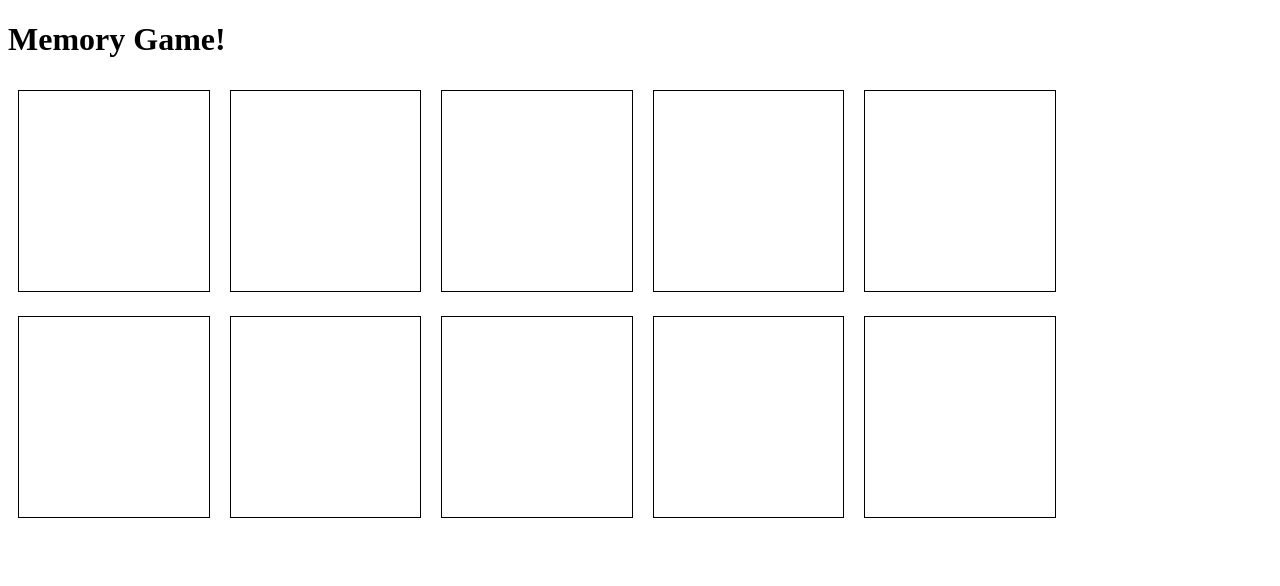
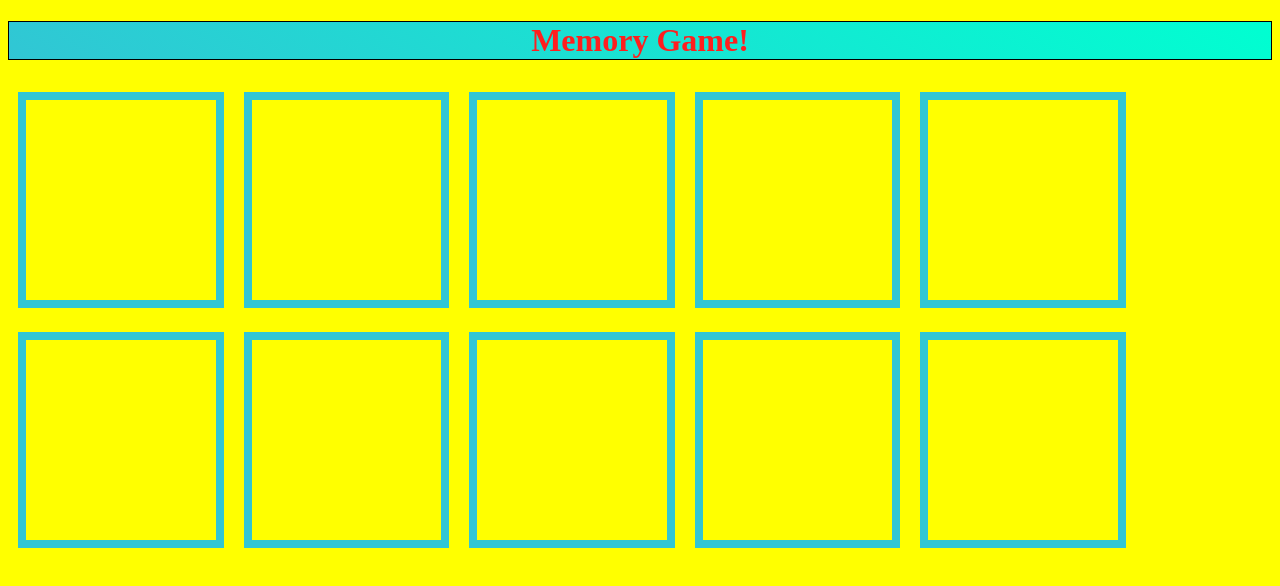
Before and after one commit to Ribarra18/MemoryGame, a plain HTML site: page index.html in a window 1280 px wide. Drawn offline with Linux system fonts and the light colour scheme.

Commit message:
Added more color.

```diff
--- a/style.css
+++ b/style.css
@@ -1,7 +1,18 @@
 #game div {
-  border: 1px solid black;
+  border: 8px solid #31c6d4;
   width: 15%;
   height: 200px;
   margin: 10px;
   display: inline-block;
 }
+
+body {
+  color: #ff1e1e;
+  background-color: #ffff00;
+}
+
+h1 {
+  text-align: center;
+  border: solid 1px rgb(0, 0, 0);
+  background: linear-gradient(34deg, #31c6d4, #00ffd1);
+}
```
